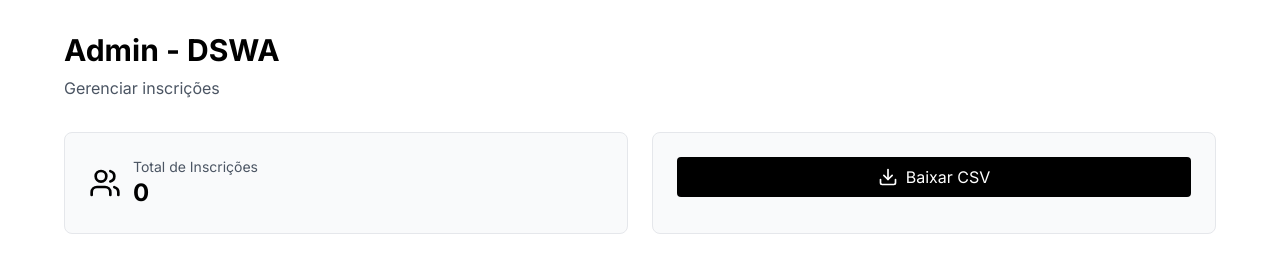
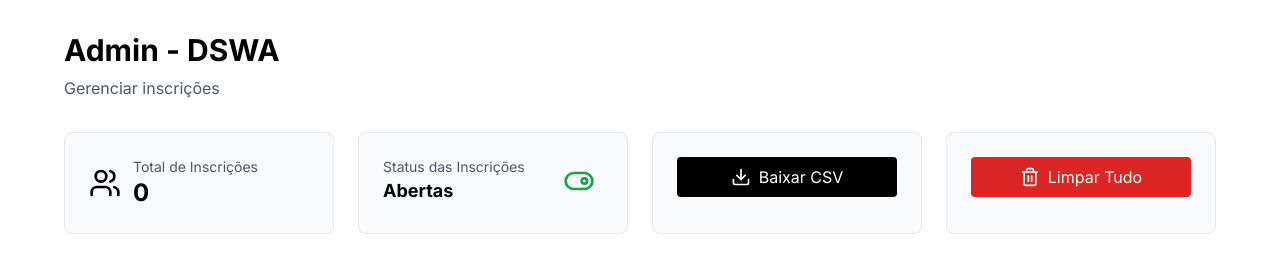
Before and after one commit to Lucasllfs/dswa, a Next.js app: page /admin in a window 1280 px wide. Shown: the top 264 px of the page. Built offline with nearby package versions, Linux system fonts and the light colour scheme; no server answers; the database is empty.

Commit message:
feat: adiciona controle de status para inscrições e funcionalidades de limpeza

```diff
--- a/src/app/admin/page.tsx
+++ b/src/app/admin/page.tsx
@@ -1,7 +1,8 @@
 "use client";
 
 import { useState, useEffect } from 'react';
-import { Download, Users } from 'lucide-react';
+import { Download, Users, ToggleLeft, ToggleRight, Trash2 } from 'lucide-react';
+import { INSCRICOES_CONFIG } from '@/lib/config';
 
 interface Inscricao {
   id: number;
@@ -18,9 +19,11 @@ interface Inscricao {
 export default function AdminPage() {
   const [inscricoes, setInscricoes] = useState<Inscricao[]>([]);
   const [loading, setLoading] = useState(true);
+  const [inscricoesAtivas, setInscricoesAtivas] = useState(true);
 
   useEffect(() => {
     fetchInscricoes();
+    fetchStatusInscricoes();
   }, []);
 
   const fetchInscricoes = async () => {
@@ -34,6 +37,18 @@ export default function AdminPage() {
       console.error('Erro ao carregar inscrições:', error);
     } finally {
       setLoading(false);
+    }
+  };
+
+  const fetchStatusInscricoes = async () => {
+    try {
+      const response = await fetch('/api/admin/config');
+      if (response.ok) {
+        const data = await response.json();
+        setInscricoesAtivas(data.ativas);
+      }
+    } catch (error) {
+      console.error('Erro ao carregar status:', error);
     }
   };
 
@@ -63,6 +78,49 @@ export default function AdminPage() {
     document.body.removeChild(link);
   };
 
+  const toggleInscricoes = async () => {
+    const novoStatus = !inscricoesAtivas;
+    try {
+      const response = await fetch('/api/admin/config', {
+        method: 'POST',
+        headers: { 'Content-Type': 'application/json' },
+        body: JSON.stringify({ action: 'toggle', ativas: novoStatus })
+      });
+
+      if (response.ok) {
+        setInscricoesAtivas(novoStatus);
+        alert(`Inscrições ${novoStatus ? 'ativadas' : 'desativadas'} com sucesso!`);
+      } else {
+        alert('Erro ao alterar status das inscrições');
+      }
+    } catch (error) {
+      console.error('Erro:', error);
+      alert('Erro ao alterar status das inscrições');
+    }
+  };
+
+  const limparInscricoes = async () => {
+    if (!confirm('Tem certeza que deseja deletar TODAS as inscrições? Esta ação não pode ser desfeita.')) {
+      return;
+    }
+
+    try {
+      const response = await fetch('/api/admin/limpar', {
+        method: 'DELETE'
+      });
+
+      if (response.ok) {
+        setInscricoes([]);
+        alert('Todas as inscrições foram removidas com sucesso!');
+      } else {
+        alert('Erro ao limpar inscrições');
+      }
+    } catch (error) {
+      console.error('Erro:', error);
+      alert('Erro ao limpar inscrições');
+    }
+  };
+
   if (loading) {
     return (
       <div className="min-h-screen bg-white flex items-center justify-center">
@@ -81,7 +139,7 @@ export default function AdminPage() {
         </div>
 
         {/* Stats */}
-        <div className="grid grid-cols-1 md:grid-cols-2 gap-6 mb-8">
+        <div className="grid grid-cols-1 md:grid-cols-4 gap-6 mb-8">
           <div className="bg-gray-50 p-6 rounded-lg border">
             <div className="flex items-center">
               <Users className="w-8 h-8 text-black mr-3" />
@@ -93,12 +151,43 @@ export default function AdminPage() {
           </div>
 
           <div className="bg-gray-50 p-6 rounded-lg border">
+            <div className="flex items-center justify-between">
+              <div>
+                <p className="text-sm text-gray-600">Status das Inscrições</p>
+                <p className="text-lg font-bold text-black">
+                  {inscricoesAtivas ? 'Abertas' : 'Fechadas'}
+                </p>
+              </div>
+              <button
+                onClick={toggleInscricoes}
+                className="p-2 hover:bg-gray-200 rounded-full transition-colors"
+              >
+                {inscricoesAtivas ? (
+                  <ToggleRight className="w-8 h-8 text-green-600" />
+                ) : (
+                  <ToggleLeft className="w-8 h-8 text-gray-400" />
+                )}
+              </button>
+            </div>
+          </div>
+
+          <div className="bg-gray-50 p-6 rounded-lg border">
             <button
               onClick={baixarCSV}
               className="flex items-center space-x-2 px-4 py-2 bg-black text-white rounded hover:bg-gray-800 transition-colors w-full justify-center"
             >
               <Download className="w-5 h-5" />
               <span>Baixar CSV</span>
+            </button>
+          </div>
+
+          <div className="bg-gray-50 p-6 rounded-lg border">
+            <button
+              onClick={limparInscricoes}
+              className="flex items-center space-x-2 px-4 py-2 bg-red-600 text-white rounded hover:bg-red-700 transition-colors w-full justify-center"
+            >
+              <Trash2 className="w-5 h-5" />
+              <span>Limpar Tudo</span>
             </button>
           </div>
         </div>
--- /dev/null
+++ b/src/app/api/admin/config/route.ts
@@ -0,0 +1,28 @@
+import { NextRequest, NextResponse } from 'next/server';
+
+// Variável simples para controlar o status
+let inscricoesAtivas = true;
+
+export async function POST(request: NextRequest) {
+  try {
+    const { action, ativas } = await request.json();
+
+    if (action === 'toggle') {
+      inscricoesAtivas = ativas;
+
+      return NextResponse.json({
+        success: true,
+        message: `Inscrições ${ativas ? 'ativadas' : 'desativadas'} com sucesso!`
+      });
+    }
+
+    return NextResponse.json({ error: 'Ação inválida' }, { status: 400 });
+  } catch (error) {
+    console.error('Erro ao atualizar configuração:', error);
+    return NextResponse.json({ error: 'Erro interno' }, { status: 500 });
+  }
+}
+
+export async function GET() {
+  return NextResponse.json({ ativas: inscricoesAtivas });
+}
--- /dev/null
+++ b/src/app/api/admin/limpar/route.ts
@@ -0,0 +1,25 @@
+import { NextRequest, NextResponse } from 'next/server';
+import { supabase } from '@/lib/supabase';
+
+export async function DELETE() {
+  try {
+    // Limpar todas as inscrições
+    const { error } = await supabase
+      .from('inscricoes')
+      .delete()
+      .neq('id', 0); // Deletar todos os registros
+
+    if (error) {
+      console.error('Erro ao limpar inscrições:', error);
+      return NextResponse.json({ error: 'Erro ao limpar inscrições' }, { status: 500 });
+    }
+
+    return NextResponse.json({
+      success: true,
+      message: 'Todas as inscrições foram removidas com sucesso!'
+    });
+  } catch (error) {
+    console.error('Erro ao limpar inscrições:', error);
+    return NextResponse.json({ error: 'Erro interno' }, { status: 500 });
+  }
+}
--- a/src/app/api/inscricoes/route.ts
+++ b/src/app/api/inscricoes/route.ts
@@ -3,6 +3,17 @@ import { supabase } from '@/lib/supabase';
 
 export async function POST(request: NextRequest) {
   try {
+    // Verificar se as inscrições estão ativas via API
+    const configResponse = await fetch(new URL('/api/admin/config', request.url));
+    const config = await configResponse.json();
+
+    if (!config.ativas) {
+      return NextResponse.json(
+        { error: "As inscrições estão temporariamente fechadas. Aguarde novas informações." },
+        { status: 403 }
+      );
+    }
+
     const formData = await request.json();
 
     console.log('Nova inscrição recebida:', formData);
--- a/src/app/inscricoes/page.tsx
+++ b/src/app/inscricoes/page.tsx
@@ -1,10 +1,11 @@
 "use client";
 
-import React, { useState } from 'react';
+import React, { useState, useEffect } from 'react';
 import { motion, AnimatePresence } from 'framer-motion';
 import { ChevronRight, ChevronLeft, Check, Star } from 'lucide-react';
 import Header from "@/app/_components/header";
 import Footer from "@/app/_components/footer";
+import { INSCRICOES_CONFIG } from '@/lib/config';
 
 interface FormData {
   nomeCompleto: string;
@@ -17,6 +18,62 @@ interface FormData {
 }
 
 const InscricoesPage = () => {
+  const [inscricoesAtivas, setInscricoesAtivas] = useState(true);
+  const [verificandoStatus, setVerificandoStatus] = useState(true);
+
+  useEffect(() => {
+    const verificarStatus = async () => {
+      try {
+        const response = await fetch('/api/admin/config');
+        const config = await response.json();
+        setInscricoesAtivas(config.ativas);
+      } catch (error) {
+        console.error('Erro ao verificar status:', error);
+      } finally {
+        setVerificandoStatus(false);
+      }
+    };
+    verificarStatus();
+  }, []);
+
+  if (verificandoStatus) {
+    return (
+      <div className="min-h-screen bg-white flex items-center justify-center">
+        <div className="w-8 h-8 border-2 border-black border-t-transparent rounded-full animate-spin"></div>
+      </div>
+    );
+  }
+
+  // Verificar se as inscrições estão ativas
+  if (!inscricoesAtivas) {
+    return (
+      <div className="min-h-screen bg-white">
+        <div className="container mx-auto px-4">
+          <Header />
+          <div className="flex items-center justify-center min-h-[70vh]">
+            <div className="text-center space-y-6 max-w-2xl mx-auto">
+              <h1 className="text-4xl md:text-5xl font-bold text-black mb-4">
+                Inscrições Fechadas
+              </h1>
+              <p className="text-xl text-gray-700 mb-8">
+                As inscrições estão temporariamente fechadas. Aguarde novas informações.
+              </p>
+              <motion.button
+                whileHover={{ scale: 1.05 }}
+                whileTap={{ scale: 0.95 }}
+                className="px-8 py-3 bg-black text-white rounded-full font-semibold text-lg shadow-lg hover:bg-gray-800 transition-all duration-300"
+                onClick={() => window.location.href = '/'}
+              >
+                Voltar ao Início
+              </motion.button>
+            </div>
+          </div>
+          <Footer />
+        </div>
+      </div>
+    );
+  }
+
   const [currentStep, setCurrentStep] = useState(0);
   const [isCompleted, setIsCompleted] = useState(false);
   const [isSubmitting, setIsSubmitting] = useState(false);
--- /dev/null
+++ b/src/lib/config.ts
@@ -0,0 +1,8 @@
+// Configuração simples para controlar inscrições
+export const INSCRICOES_CONFIG = {
+  // true = inscrições abertas, false = inscrições fechadas
+  ativas: false,
+
+  // Mensagem exibida quando inscrições estão fechadas
+  mensagemFechadas: "As inscrições estão temporariamente fechadas. Aguarde novas informações."
+};
```
Also changed, not shown: 1 other file (tests, documents, lock files or other folders).
